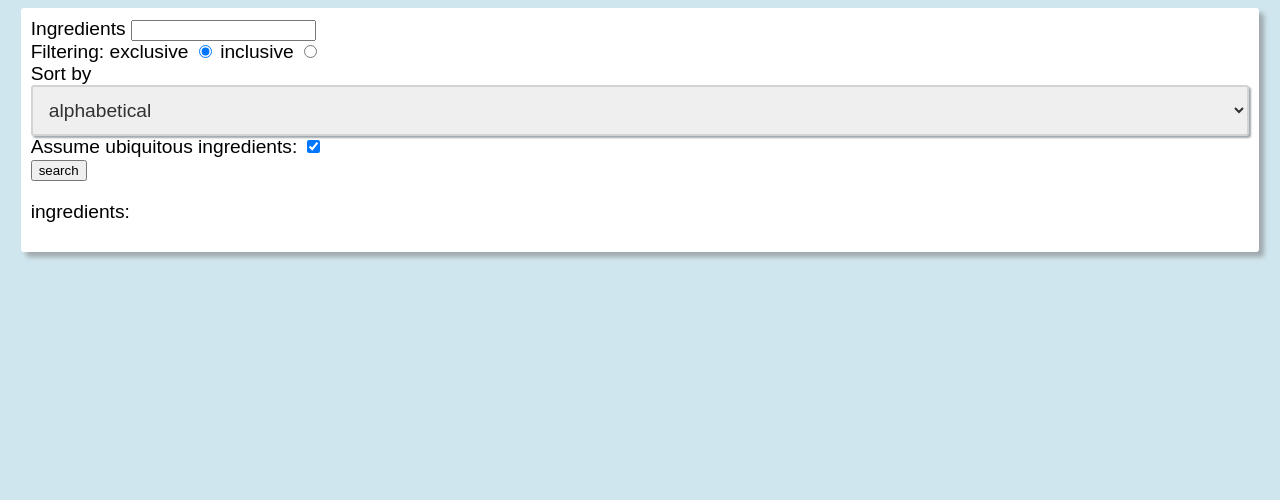
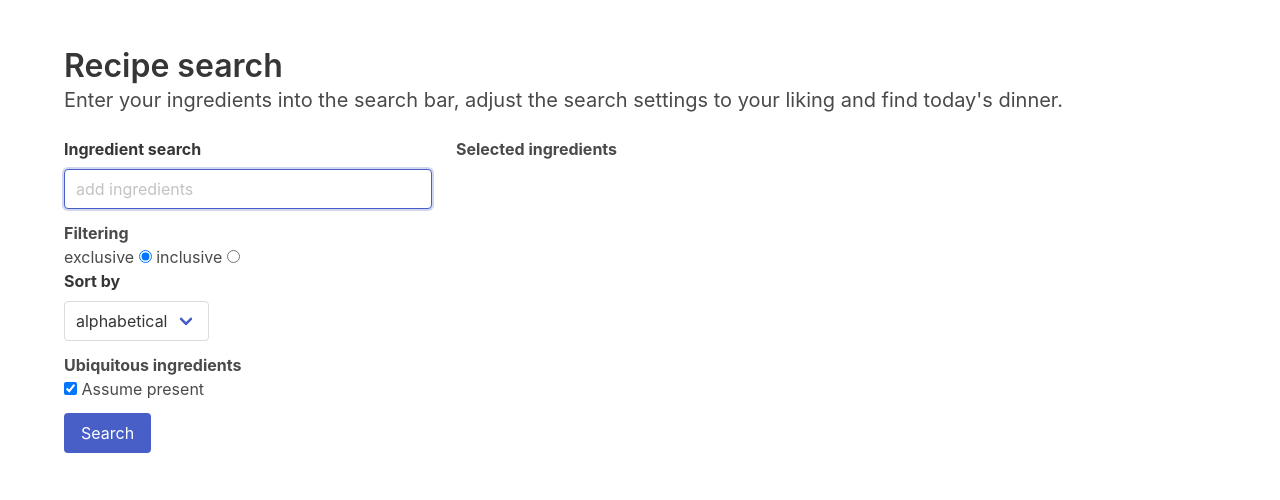
Before and after one commit to jonaengs/kokebok, a Django app: page / in a window 1280 px wide. Shown: the top 500 px of the page. Run offline with Django 3.2, Linux system fonts and the light colour scheme; data that the repository does not hold is empty; some libraries are stand-ins or nearby versions.

Commit message:
use bulma css for styling. Expand search javascript to enable deselecting selected ingredients

```diff
--- a/templates/_base.html
+++ b/templates/_base.html
@@ -3,16 +3,20 @@
 <html lang="en">
 <head>
   <meta charset="UTF-8">
-  <meta name="viewport" content="width=device-width, initial-scale=1, shrink-to-fit=no">
+  <meta name="viewport" content="width=device-width, initial-scale=1">
   <title>{% block title %}{% endblock %}</title>
 
-  <link rel="stylesheet" href="{% static 'css/main.css' %}">
+  <link rel="stylesheet" href="https://cdn.jsdelivr.net/npm/bulma@0.8.0/css/bulma.min.css">
+  <script defer src="https://use.fontawesome.com/releases/v5.3.1/js/all.js"></script>
   {% block style %}{% endblock %}
 </head>
 <body>
-  <div class="container body-container">
+<section class="section">
+  <div class="container">
     {% block body %}{% endblock %}
   </div>
+</section>
+
 
 {% block scripts %}{% endblock %}
 </body>
--- a/templates/home.html
+++ b/templates/home.html
@@ -1,9 +1,20 @@
 {% extends '_base.html' %}
 
 {% block body %}
-  {% include 'recipes/search.html' %}
-  <p>ingredients:</p>
-  <ul id="ingredient-list"></ul>
+  <h1 class="title">
+    Recipe search
+  </h1>
+  <p class="subtitle">
+    Enter your ingredients into the search bar, adjust the search settings to your liking and find today's dinner.
+  </p>
+  <div class="columns">
+    <div class="column is-4">
+      {% include 'recipes/search.html' %}
+    </div>
+    <div class="column" id="selected-ingredients">
+      <p class="has-text-weight-bold field">Selected ingredients</p>
+    </div>
+  </div>
 
   {% if recipes %}
     <h3>recipes found:</h3>
@@ -29,15 +40,23 @@
           ingredient_search.value = "";
       }
 
-      let ingredients_ul = document.getElementById("ingredient-list");
+      let ingredients_list = document.getElementById("selected-ingredients");
       function add_to_ingredient_list(ingredient) {
-          let new_li = document.createElement("li");
-          new_li.innerHTML = ingredient;
-          ingredients_ul.appendChild(new_li);
+          let tag_template = '<p class="field" id="' + ingredient + '-select-p">' +
+          '<span class="tag is-primary is-medium"><span class=selected_ingredient_span>' + ingredient + '</span>' +
+          '<button class="delete is-small" onclick="put_back_ingredient(event)"></button></span></p>';
+          ingredients_list.insertAdjacentHTML('beforeend', tag_template)
+      }
+      function set_ingredients(e) {
+          ingredient_search.value = selected_ingredients.join(",");
       }
 
-      function set_ingredients(e) {
-        ingredient_search.value = selected_ingredients.join(",");
+      function put_back_ingredient(event) {
+          let ingredient_name = event.target.previousSibling.innerText;
+          let ingredient_p = document.getElementById(ingredient_name + "-select-p");
+          ingredient_p.remove();
+          selected_ingredients = selected_ingredients.filter(ingr => ingr !== ingredient_name);
+          available_ingredients.push()
       }
   </script>
 {% endblock %}
--- a/templates/recipes/search.html
+++ b/templates/recipes/search.html
@@ -2,42 +2,59 @@
 <link rel="stylesheet" href="{% static 'css/recipes/search.css' %}">
 
 <form class="search-form" autocomplete="off" onsubmit="set_ingredients()">
-  <div class="form-item search-bar">
-    <label for="search">Ingredients</label>
-    <input list="ingredients" id="ingredient-search" name="ingredients" autofocus
-    onchange="append_ingredient_to_list(event)">
+  <div class="field">
+    <label class="label">Ingredient search</label>
+    <div class="control">
+      <input list="ingredients" id="ingredient-search" name="ingredients" class="input"
+             placeholder="add ingredients" autofocus
+             onchange="append_ingredient_to_list()">
       <datalist id="ingredients">
         {% for ingredient in ingredients %}
           <option value="{{ ingredient }}"></option>
-      {% endfor  %}
+        {% endfor %}
       </datalist>
     </div>
+  </div>
 
-  <div class="form-item radio-group">
-    <label for="">Filtering:
+  <fieldset>
+    <legend class="has-text-weight-bold">Filtering</legend>
+    <div class="field">
+      <div class="control">
         <label for="radio-exclusive">exclusive</label>
         <input type="radio" id="radio-exclusive" name="exclusive" value="True" checked>
 
         <label for="radio-inclusive">inclusive</label>
         <input type="radio" id="radio-inclusive" name="exclusive" value="False">
-    </label>
       </div>
+    </div>
+  </fieldset>
 
-  <div class="form-item">
-    <label for="sort_by">Sort by</label>
+  <div class="field">
+    <label for="sort_by" class="label">Sort by</label>
+    <div class="control">
+      <div class="select">
         <select name="sort_by" id="sort_by">
           <option value="alphabetical">alphabetical</option>
           <option value="popular">popular</option>
           <option value="recent">recent</option>
         </select>
       </div>
-
-  <div class="form-item">
-    <label for="include-ubiquitous">Assume ubiquitous ingredients: </label>
-    <input type="checkbox" id="include-ubiquitous" name="include-ubiquitous" checked>
+    </div>
   </div>
 
-  <div class="form-item">
-    <button type="submit">search</button>
+  <div class="field">
+    <div class="control">
+      <legend class="has-text-weight-bold">Ubiquitous ingredients</legend>
+      <label class="checkbox">
+        <input type="checkbox" id="include-ubiquitous" name="include-ubiquitous" checked>
+        Assume present
+      </label>
+    </div>
+  </div>
+
+  <div class="field is-grouped">
+    <div class="control">
+      <button class="button is-link">Search</button>
+    </div>
   </div>
 </form>
```
Lines whose indentation alone changed are shown as unchanged.
